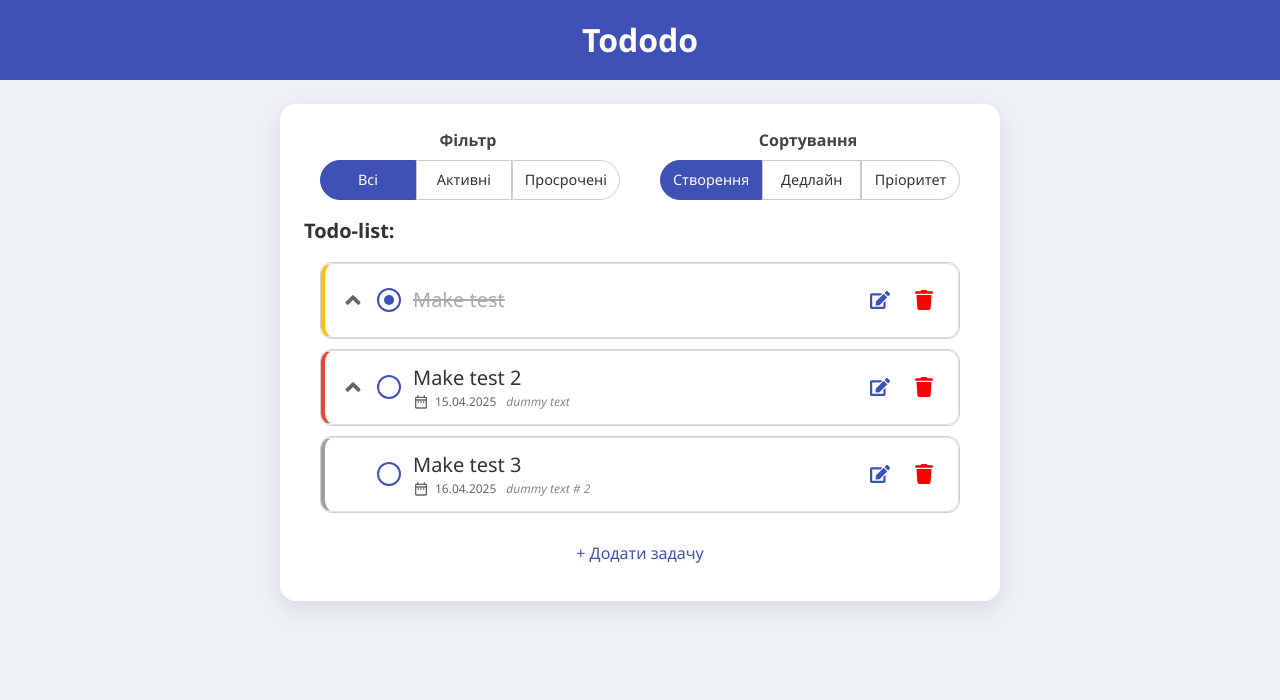
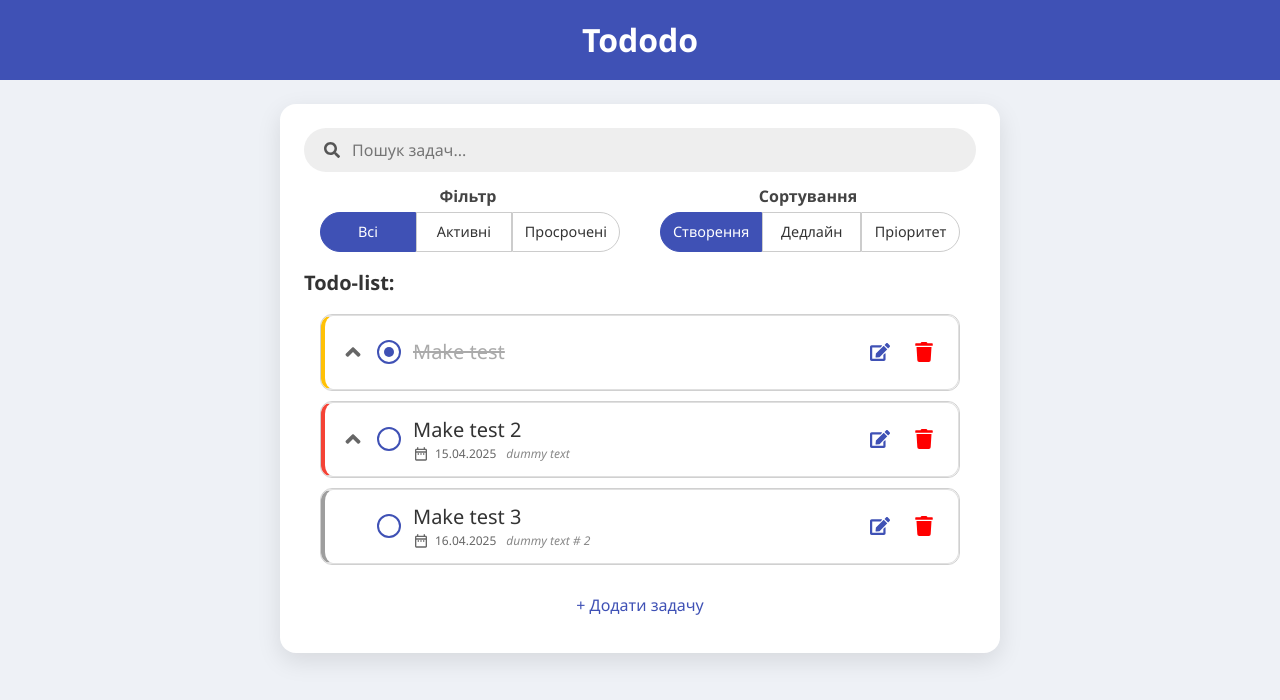
Before and after one commit to dugd/tododo-front, a React (Vite) app: page / in a window 1280 px wide. Shown: the top 700 px of the page. Built offline with nearby package versions, Linux system fonts and the light colour scheme.

Commit message:
implement search input

```diff
--- a/src/App.jsx
+++ b/src/App.jsx
@@ -1,4 +1,3 @@
-import { useState } from "react";
 import TaskList from "./components/TaskList.jsx";
 import Header from "./components/Header.jsx";
 import TaskMenu from "./components/TaskMenu.jsx";
@@ -8,6 +7,7 @@ import "./styles/base.css";
 import "./styles/layout.css";
 import "./styles/task-menu.css";
 import TaskFormModal from "./components/TaskFormModal.jsx";
+import {useState} from "react";
 
 
 export default function App() {
@@ -16,8 +16,9 @@ export default function App() {
     const [modalOpen, setModalOpen] = useState(false);
     const [editingTask, setEditingTask] = useState(null);
 
-    const [filterFn, setFilterFn] = useState(() => () => true);
-    const [sortFn, setSortFn] = useState(null);
+    const [filterFn, setFilterFn] = useState(() => (t) => true);
+    const [sortFn, setSortFn] = useState(() => (t) => 0);
+    const [searchInput, setSearchInput] = useState("");
 
     function addTask({ title, description, deadline, priority, subtasks }) {
         setTasks(prevTasks =>
@@ -85,21 +86,26 @@ export default function App() {
         setTasks(prevTasks => prevTasks.filter((t) => t.id !== id))
     }
 
-    const visibleTasks = tasks
-        .filter(filterFn)
-        .sort(sortFn ? sortFn : () => 0);
+    function applyFilters(tasks) {
+        return tasks.filter((t) => filterFn(t) && t.title.startsWith(searchInput.trim()));
+    }
+
+    const visibleTasks = applyFilters(tasks).sort(sortFn);
 
     return (
         <>
             <Header />
             <main className="app">
 
-                <TaskMenu onFilter={setFilterFn} onSort={setSortFn} />
+                <TaskMenu onFilter={setFilterFn} onSort={setSortFn} onSearch={setSearchInput} />
 
                 <h2 className="list-title">Todo-list:</h2>
 
-                <TaskList tasks={visibleTasks} toggleTask={toggleTask} toggleSubtask={toggleSubtask}
-                          editTask={openEditModal} deleteTask={deleteTask} />
+                <TaskList tasks={visibleTasks} t
+                          oggleTask={toggleTask}
+                          toggleSubtask={toggleSubtask}
+                          editTask={openEditModal}
+                          deleteTask={deleteTask} />
 
                 <button
                     className="btn-add-task-full"
--- a/src/components/TaskMenu.jsx
+++ b/src/components/TaskMenu.jsx
@@ -1,7 +1,8 @@
 import { useState } from "react";
+import { FaSearch } from "react-icons/fa";
 
 
-export default function TaskMenu({ onFilter, onSort }) {
+export default function TaskMenu({ onFilter, onSort, onSearch }) {
     const filterOptions = [
         {
             text: 'Всі',
@@ -42,6 +43,7 @@ export default function TaskMenu({ onFilter, onSort }) {
 
     const [selectedFilter, setSelectedFilter] = useState(0);
     const [selectedSort, setSelectedSort] = useState(0);
+    const [searchText, setSearchText] = useState('');
 
     function handleSort(index) {
         setSelectedSort(index);
@@ -53,9 +55,26 @@ export default function TaskMenu({ onFilter, onSort }) {
         onFilter(() => filterOptions[index].rule);
     }
 
+    function handleSearchChange(e) {
+        const value = e.target.value;
+        setSearchText(value);
+        onSearch(value);
+    }
+
     return (
         <div className="task-menu">
-            <div className="menu-group">
+            <div className="menu-search">
+                <FaSearch className="search-icon"/>
+                <input
+                    type="text"
+                    placeholder="Пошук задач..."
+                    value={searchText}
+                    onChange={handleSearchChange}
+                    className="search-input"
+                />
+            </div>
+            <div className="control-menu">
+                <div className="control-group">
                     <span className="menu-label">Фільтр</span>
                     <div className="menu-btn-wrapper">
                         {filterOptions.map((option, index) => (
@@ -69,7 +88,7 @@ export default function TaskMenu({ onFilter, onSort }) {
                     </div>
                 </div>
 
-            <div className="menu-group">
+                <div className="control-group">
                     <span className="menu-label">Сортування</span>
                     <div className="menu-btn-wrapper">
                         {sortOptions.map((option, index) => (
@@ -83,5 +102,6 @@ export default function TaskMenu({ onFilter, onSort }) {
                     </div>
                 </div>
             </div>
+        </div>
     );
 }
--- a/src/styles/task-menu.css
+++ b/src/styles/task-menu.css
@@ -1,4 +1,29 @@
-.task-menu {
+.menu-search {
+    display: flex;
+    align-items: center;
+    margin-bottom: 12px;
+    background-color: #eee;
+    padding-left: 20px;
+    border-radius: 24px;
+}
+
+.search-icon {
+    width: 16px;
+    height: 16px;
+    color: #555;
+}
+
+.search-input {
+    flex: 1;
+    padding: 10px 12px;
+    border: none;
+    outline: none;
+    font-size: 1rem;
+    background-color: transparent;
+    color: #333;
+}
+
+.control-menu {
     display: flex;
     flex-direction: row;
     justify-content: space-around;
@@ -8,13 +33,13 @@
     color: #555;
 }
 
-.menu-group {
+.control-group {
     display: flex;
     flex: 1;
     text-align: center;
     flex-direction: column;
     justify-content: center;
-    gap: 8px;
+    gap: 4px;
     max-width: 300px;
 }
 
```
Lines whose indentation alone changed are shown as unchanged.
